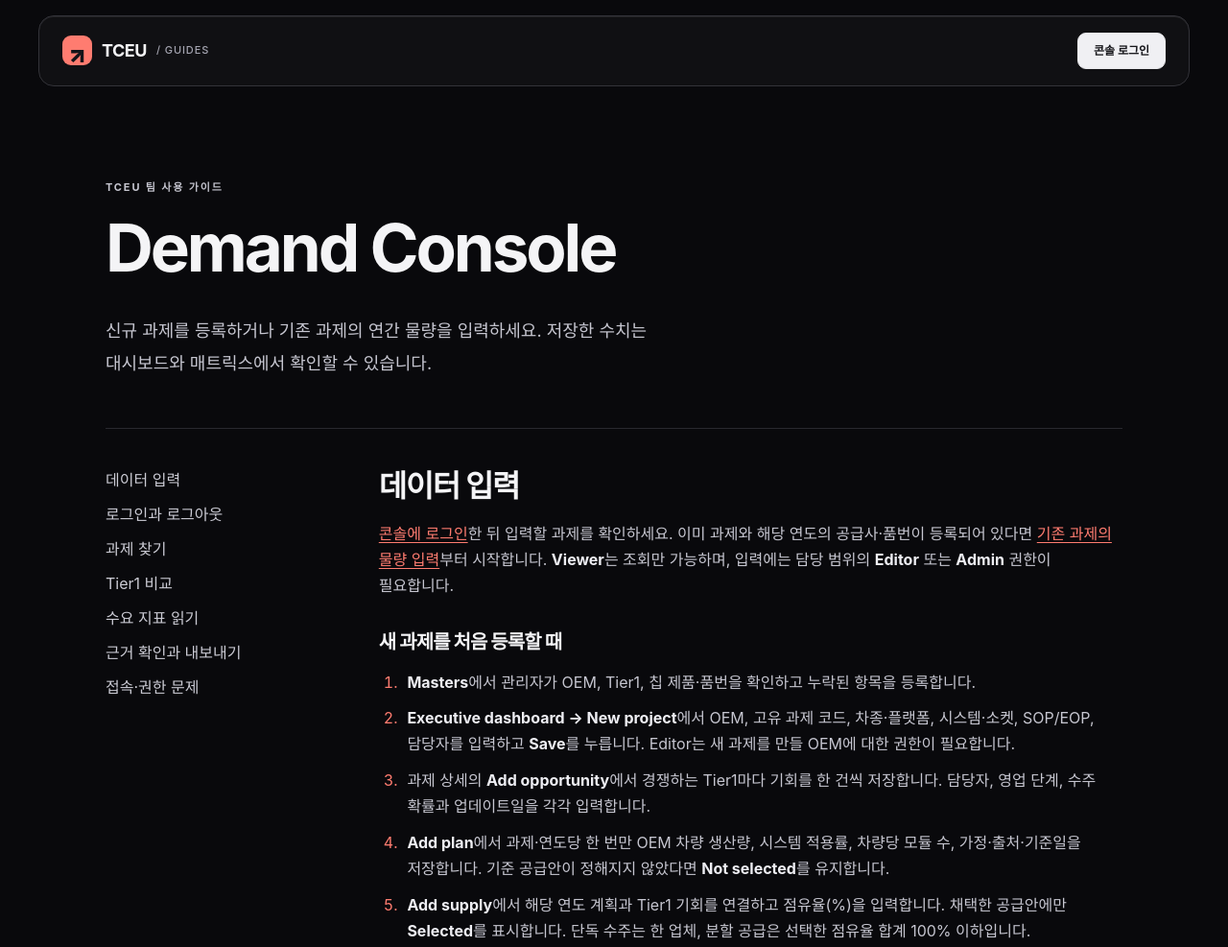
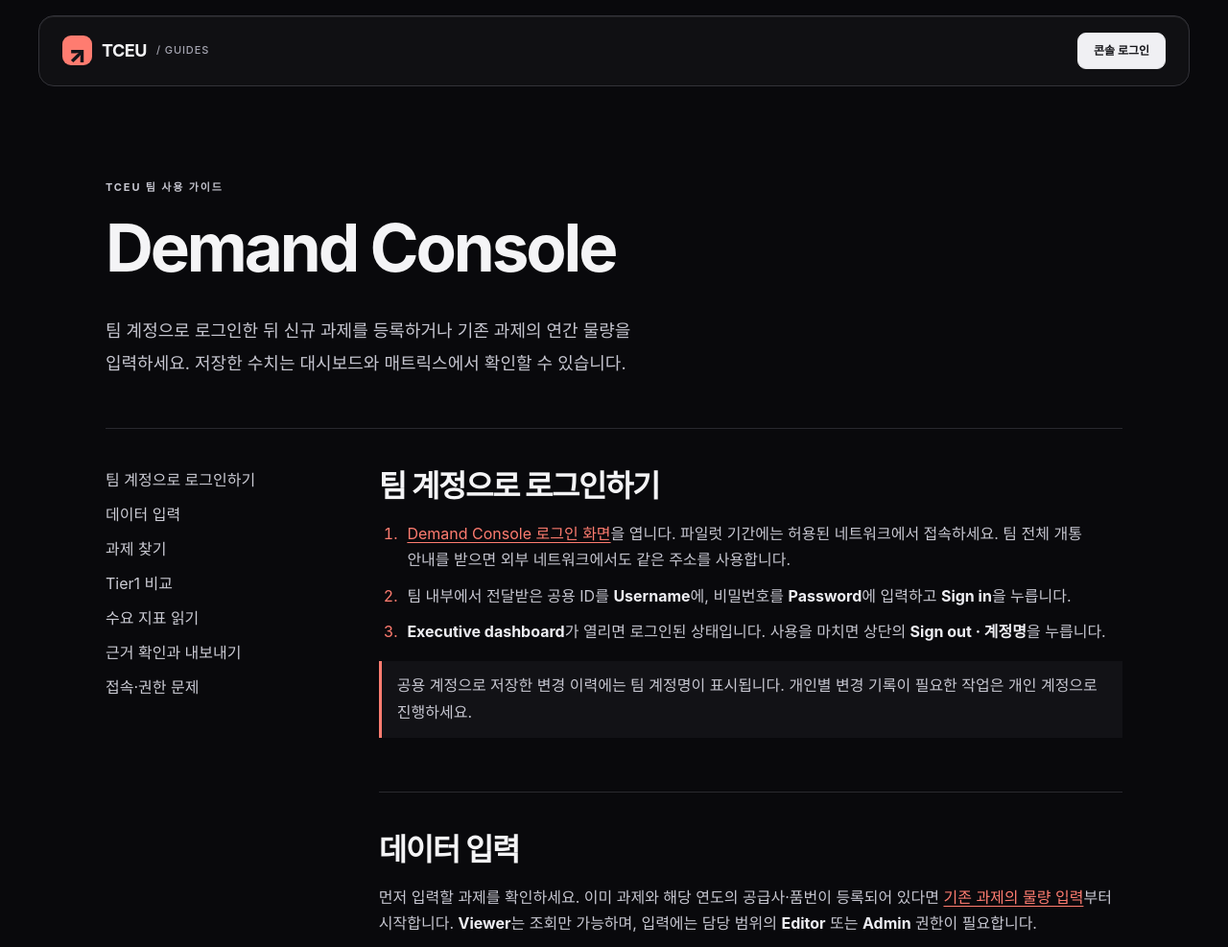
Before and after one commit to TCEU/TCEU.github.io, a website: page site/demand/index.html in a window 1280 px wide. Shown: the top 987 px of the page at 96% size. Drawn offline with Linux system fonts and the light colour scheme.

Commit message:
Start the Demand Console guide with team sign-in

```diff
--- a/site/demand/index.html
+++ b/site/demand/index.html
@@ -18,12 +18,12 @@
     <header class="intro">
       <p class="eyebrow coral">TCEU 팀 사용 가이드</p>
       <h1 lang="en">Demand Console</h1>
-      <p class="lead">신규 과제를 등록하거나 기존 과제의 연간 물량을 입력하세요. 저장한 수치는 대시보드와 매트릭스에서 확인할 수 있습니다.</p>
+      <p class="lead">팀 계정으로 로그인한 뒤 신규 과제를 등록하거나 기존 과제의 연간 물량을 입력하세요. 저장한 수치는 대시보드와 매트릭스에서 확인할 수 있습니다.</p>
     </header>
     <div class="layout">
       <nav class="chapters" aria-label="사용 가이드 목차">
+        <a href="#access">팀 계정으로 로그인하기</a>
         <a href="#entry">데이터 입력</a>
-        <a href="#access">로그인과 로그아웃</a>
         <a href="#find">과제 찾기</a>
         <a href="#matrix">Tier1 비교</a>
         <a href="#numbers">수요 지표 읽기</a>
@@ -31,9 +31,18 @@
         <a href="#help">접속·권한 문제</a>
       </nav>
       <article>
+        <section id="access">
+          <h2>팀 계정으로 로그인하기</h2>
+          <ol>
+            <li><a class="inline" href="https://tceu-demand.pages.dev/login/">Demand Console 로그인 화면</a>을 엽니다. 파일럿 기간에는 허용된 네트워크에서 접속하세요. 팀 전체 개통 안내를 받으면 외부 네트워크에서도 같은 주소를 사용합니다.</li>
+            <li>팀 내부에서 전달받은 공용 ID를 <b>Username</b>에, 비밀번호를 <b>Password</b>에 입력하고 <b>Sign in</b>을 누릅니다.</li>
+            <li><b>Executive dashboard</b>가 열리면 로그인된 상태입니다. 사용을 마치면 상단의 <b>Sign out · 계정명</b>을 누릅니다.</li>
+          </ol>
+          <p class="note">공용 계정으로 저장한 변경 이력에는 팀 계정명이 표시됩니다. 개인별 변경 기록이 필요한 작업은 개인 계정으로 진행하세요.</p>
+        </section>
         <section id="entry">
           <h2>데이터 입력</h2>
-          <p><a class="inline" href="https://tceu-demand.pages.dev/login/">콘솔에 로그인</a>한 뒤 입력할 과제를 확인하세요. 이미 과제와 해당 연도의 공급사·품번이 등록되어 있다면 <a class="inline" href="#annual-entry">기존 과제의 물량 입력</a>부터 시작합니다. <b>Viewer</b>는 조회만 가능하며, 입력에는 담당 범위의 <b>Editor</b> 또는 <b>Admin</b> 권한이 필요합니다.</p>
+          <p>먼저 입력할 과제를 확인하세요. 이미 과제와 해당 연도의 공급사·품번이 등록되어 있다면 <a class="inline" href="#annual-entry">기존 과제의 물량 입력</a>부터 시작합니다. <b>Viewer</b>는 조회만 가능하며, 입력에는 담당 범위의 <b>Editor</b> 또는 <b>Admin</b> 권한이 필요합니다.</p>
           <h3>새 과제를 처음 등록할 때</h3>
           <ol>
             <li><b>Masters</b>에서 관리자가 OEM, Tier1, 칩 제품·품번을 확인하고 누락된 항목을 등록합니다.</li>
@@ -59,15 +68,6 @@
 DEMO-ADAS,2028,,,OEM Production Plan,10000,vehicle,Annual plan,Demo plan,2026-11-19
 DEMO-ADAS,2028,Demo Tier1,DEMO-A1,Confirmed PO,6000,pcs,First order,Demo PO,2026-11-19</code></pre>
           </details>
-        </section>
-        <section id="access">
-          <h2>팀 계정으로 로그인하기</h2>
-          <ol>
-            <li><a class="inline" href="https://tceu-demand.pages.dev/login/">Demand Console 로그인 화면</a>을 엽니다. 파일럿 기간에는 허용된 네트워크에서 접속하세요. 팀 전체 개통 안내를 받으면 외부 네트워크에서도 같은 주소를 사용합니다.</li>
-            <li>팀 내부에서 전달받은 공용 ID를 <b>Username</b>에, 비밀번호를 <b>Password</b>에 입력하고 <b>Sign in</b>을 누릅니다.</li>
-            <li><b>Executive dashboard</b>가 열리면 로그인된 상태입니다. 사용을 마치면 상단의 <b>Sign out · 계정명</b>을 누릅니다.</li>
-          </ol>
-          <p class="note">공용 계정으로 저장한 변경 이력에는 팀 계정명이 표시됩니다. 개인별 변경 기록이 필요한 작업은 개인 계정으로 진행하세요.</p>
         </section>
         <section id="find">
           <h2>담당 OEM의 과제 찾기</h2>
```
